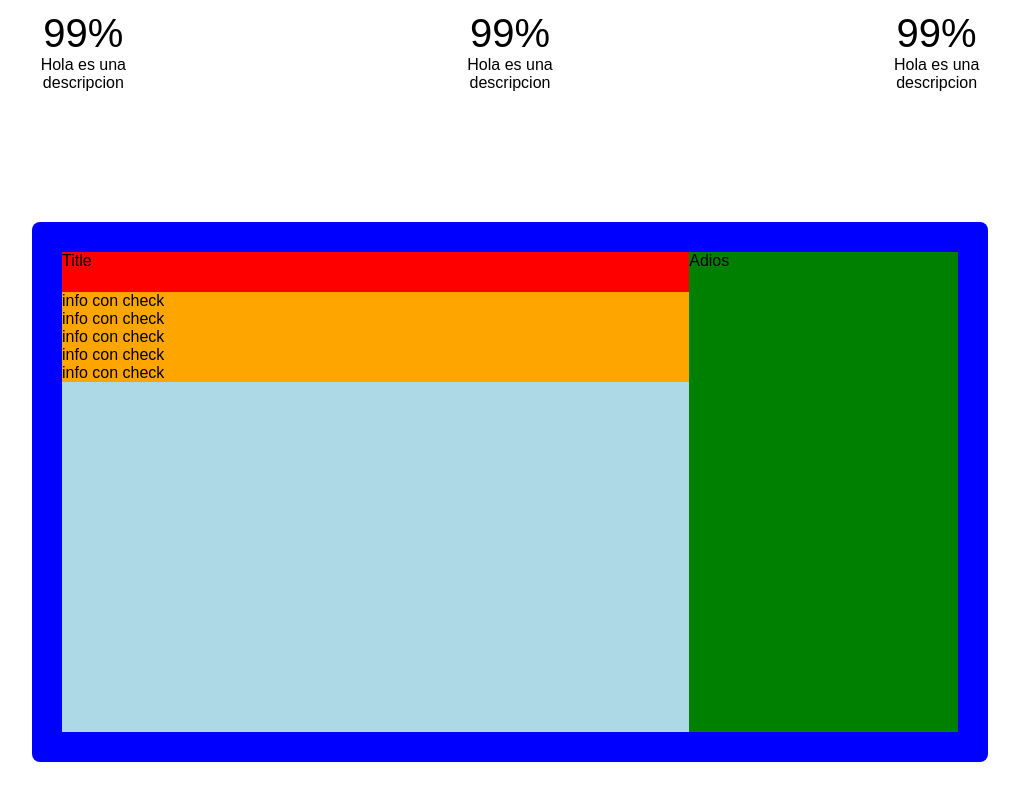
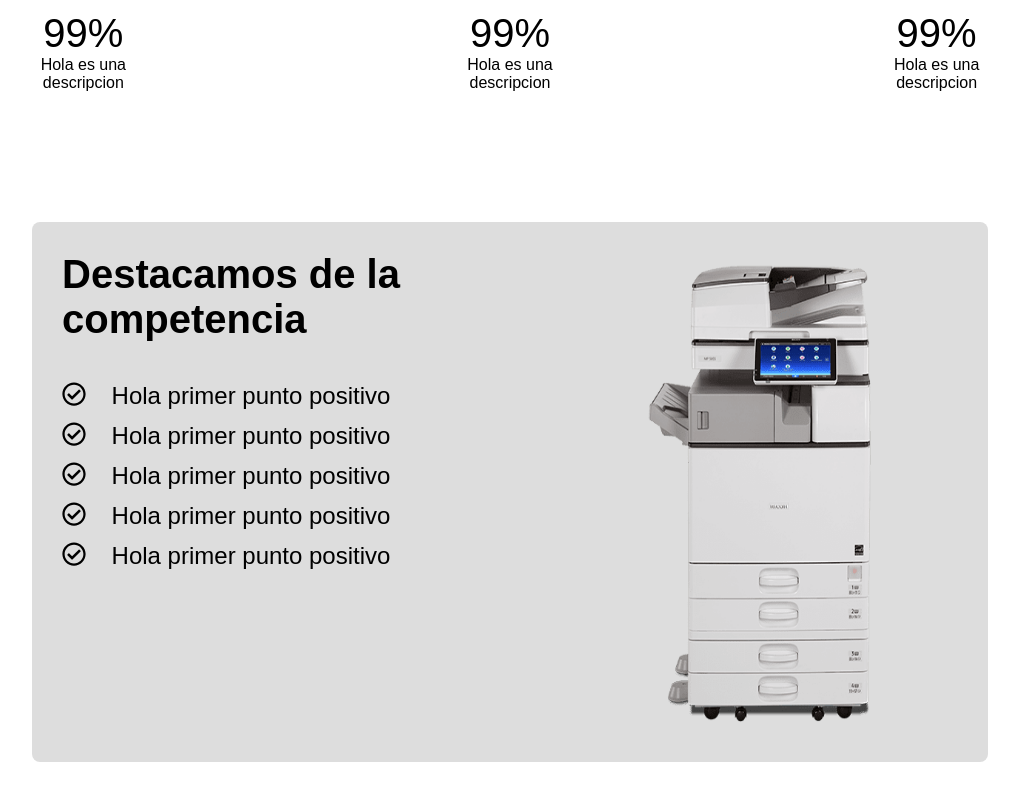
Before and after one commit to jpablocruz/cmcopiadoras, a React (Create React App) app: page / in a window 1280 px wide. Shown: the part 1801-2601 px from the top of the page, without its empty margins (130-1149 px from the left). Built offline with nearby package versions, Linux system fonts and the light colour scheme; the HTML template or start-up script is replaced by a standard one.

Commit message:
worked on checkboard component

```diff
--- a/src/components/CheckBoard/CheckBoard.js
+++ b/src/components/CheckBoard/CheckBoard.js
@@ -1,7 +1,6 @@
 import { styled } from "styled-components";
 
 export const BoardContainer = styled.div`
-  background: white;
   width: 100%;
   height: 80vh;
   align-items: center;
@@ -18,14 +17,16 @@ export const BoardContainer = styled.div`
 export const CBoard = styled.div`
   height: 60vh;
   padding: 30px;
-  background: blue;
   width: 70%;
   border-radius: 1vh;
   display: flex;
+  background: #ddd;
   justify-content: space-between;
   @media screen and (max-width: 768px) {
+    display: flex;
+    flex-direction: column;
     width: 70%;
-    height: 30vh;
+    height: auto;
     padding: 10px;
   }
 `;
@@ -33,27 +34,41 @@ export const CBoard = styled.div`
 export const CheckSection = styled.div`
   display: flex-column;
   width: 70%;
-  background: #add8e6;
   @media screen and (max-width: 768px) {
     width: 100%;
+    height: auto;
   }
 `;
 
 export const CheckTitle = styled.div`
-  background: red;
-  width: 100%;
-  height: 5vh;
+  color: black;
+  font-weight: 700;
+  font-size: 5vh;
+  padding-bottom: 5vh;
 `;
 
 export const CheckRow = styled.div`
-  background: orange;
+  display: flex;
+  gap: 2vw;
+  height: 5vh;
   width: 100%;
+  font-size: 3vh;
+  @media screen and (max-width: 768px) {
+    width: 100%;
+    height: auto;
+  }
 `;
 
 export const PrinterImage = styled.div`
-  width: 30%;
-  background: green;
+  display: flex;
+  width: 50%;
   @media screen and (max-width: 768px) {
-    display: none;
+    width: 100%;
+    justify-content: center;
   }
 `;
+
+export const Image = styled.img`
+  height: auto;
+  width: 100%;
+`;
--- a/src/components/CheckBoard/index.js
+++ b/src/components/CheckBoard/index.js
@@ -6,21 +6,41 @@ import {
   PrinterImage,
   CheckRow,
   CheckTitle,
+  Image,
 } from "./CheckBoard";
+import printer from "../../images/printerFront.png";
+import { FaRegCheckCircle } from "react-icons/fa";
 
 const CheckBoard = () => {
   return (
     <BoardContainer>
       <CBoard>
         <CheckSection>
-          <CheckTitle>Title</CheckTitle>
-          <CheckRow>info con check</CheckRow>
-          <CheckRow>info con check</CheckRow>
-          <CheckRow>info con check</CheckRow>
-          <CheckRow>info con check</CheckRow>
-          <CheckRow>info con check</CheckRow>
+          <CheckTitle>Destacamos de la competencia</CheckTitle>
+          <CheckRow>
+            <FaRegCheckCircle />
+            Hola primer punto positivo
+          </CheckRow>
+          <CheckRow>
+            <FaRegCheckCircle />
+            Hola primer punto positivo
+          </CheckRow>
+          <CheckRow>
+            <FaRegCheckCircle />
+            Hola primer punto positivo
+          </CheckRow>
+          <CheckRow>
+            <FaRegCheckCircle />
+            Hola primer punto positivo
+          </CheckRow>
+          <CheckRow>
+            <FaRegCheckCircle />
+            Hola primer punto positivo
+          </CheckRow>
         </CheckSection>
-        <PrinterImage>Adios</PrinterImage>
+        <PrinterImage>
+          <Image src={printer} />
+        </PrinterImage>
       </CBoard>
     </BoardContainer>
   );
```
